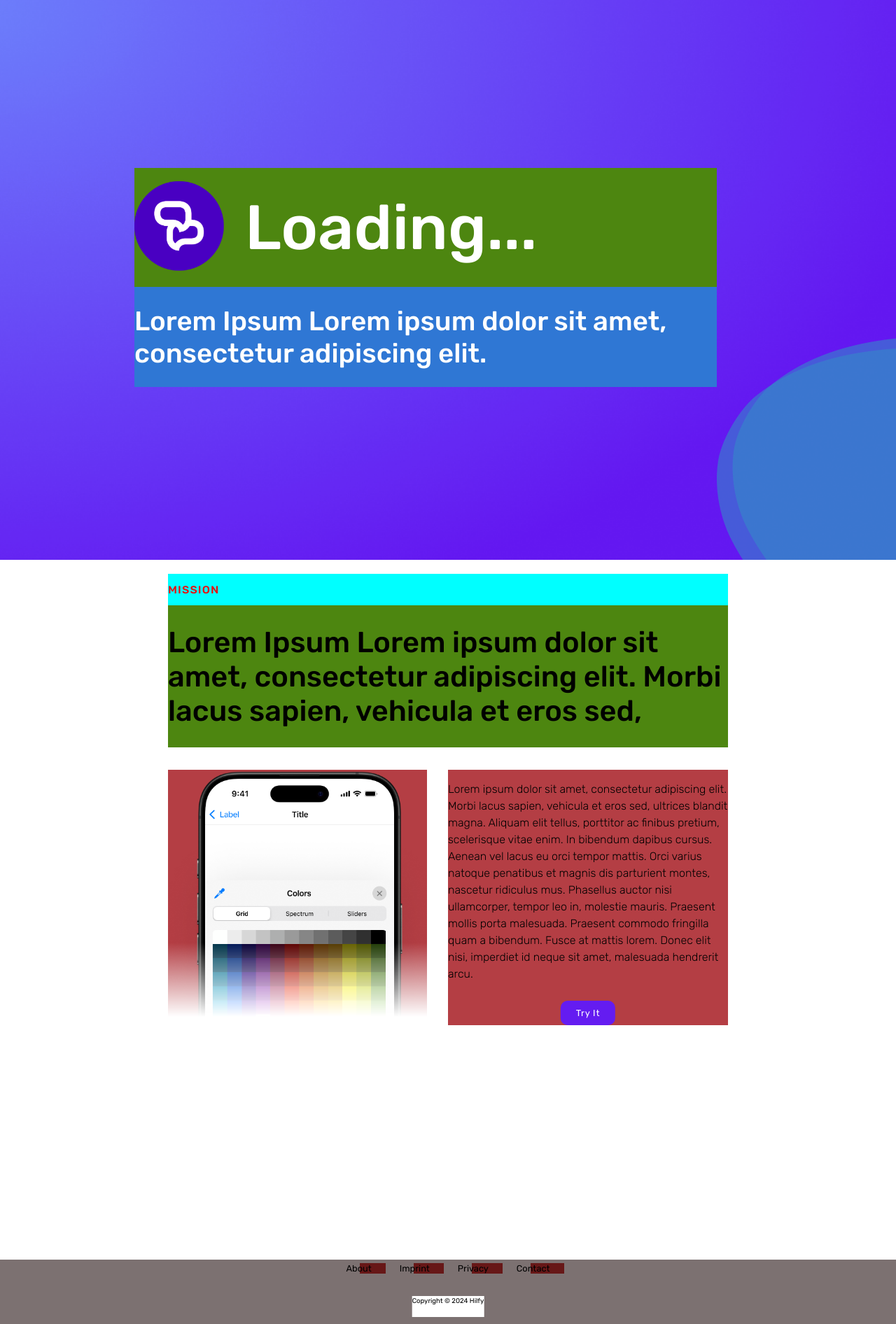
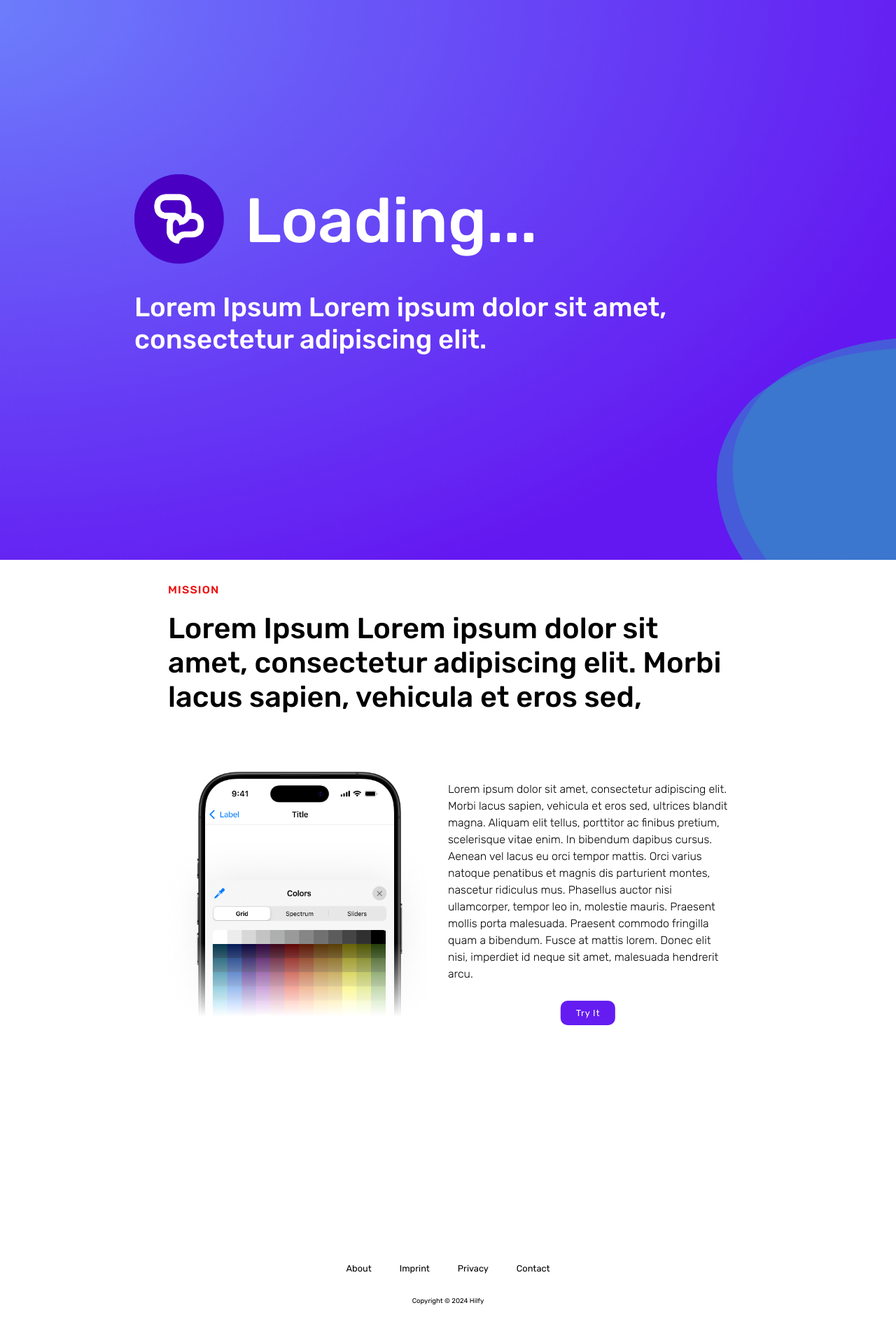
Before and after one commit to dubmix/RAG-chatbot, a React (Create React App) app in the folder client/: page / in a window 1280 px wide. Shown: the top 1892 px of the page at 70% size. Built offline with nearby package versions, Linux system fonts and the light colour scheme; no server answers.

Commit message:
rm color blocks

```diff
--- a/client/src/App.tsx
+++ b/client/src/App.tsx
@@ -8,7 +8,7 @@ import Login from './Login.tsx';
 import Home from './Home.tsx';
 import './styles/app.css';
 
-const TIMEOUT = 30000 * 1000;
+const TIMEOUT = 30 * 1000;
 const VALIDATION_INTERVAL = 5 * 1000;
 // @ts-ignore
 const apiBaseHost = process.env.REACT_APP_BASE_URL || 'https://hilfy.co';
--- a/client/src/Home.tsx
+++ b/client/src/Home.tsx
@@ -1,6 +1,5 @@
 import React from 'react';
 import Title from './components/Title.tsx';
-import Menu from './components/Menu.tsx';
 import './styles/home.css';
 
 function Home() {
@@ -27,10 +26,10 @@ function Home() {
     </div>
     <footer className="footer">
       <ul className="footer-links">
-          <li><a href="/about">About</a></li>
-          <li><a href="/imprint">Imprint</a></li>
-          <li><a href="/privacy">Privacy</a></li>
-          <li><a href="/contact">Contact</a></li>
+          <li><a href="/chat">About</a></li>
+          <li><a href="/chat">Imprint</a></li>
+          <li><a href="/chat">Privacy</a></li>
+          <li><a href="/chat">Contact</a></li>
       </ul>
       <p className="copyright">Copyright &copy; 2024 Hilfy</p>
     </footer>
--- a/client/src/styles/home.css
+++ b/client/src/styles/home.css
@@ -20,7 +20,6 @@
 }
 
 .title-div {
-    background-color: aqua;
     position: absolute;
     top: 20px;
     left: clamp(50px, 50vw - 400px, calc(50vw - 400px));
@@ -32,9 +31,8 @@
 }
 
 .subtitle-div {
-    background-color: rgb(77, 134, 16);
     position: absolute;
-    top: 65px;
+    top: 45px;
     max-height: 220px;
     max-width: 800px;
     left: clamp(50px, 50vw - 400px, calc(50vw - 400px));
@@ -46,7 +44,6 @@
 }
 
 .content-div {
-    background-color: rgb(180, 62, 68);
     position: absolute;
     top: 300px;
     right: clamp(50px, 50vw - 400px, calc(50vw - 400px));
@@ -56,7 +53,6 @@
 }
 
 .image-div {
-    background-color: rgb(77, 134, 16);
     position: absolute;
     top: 300px;
     left: clamp(50px, 50vw - 400px, calc(50vw - 400px));
@@ -64,7 +60,6 @@
 }
 
 .image-div img {
-    background-color: rgb(180, 62, 68);
     width: 370px;
     display: block;
     height: auto;
@@ -114,7 +109,6 @@
 }
 
 .footer {
-    background-color: #7c7171;
     position: relative;
     left: 0;
     right: 0;
@@ -140,7 +134,6 @@
 .footer-links li {
     display: inline-flex;
     margin: 0 20px;
-    background-color: #671717;
 }
 
 .fixed-shape {
--- a/client/src/styles/title.css
+++ b/client/src/styles/title.css
@@ -1,5 +1,4 @@
 .title {
-    background-color: rgb(77, 134, 16);
     position: absolute;
     top: 30%;
     bottom: calc(20px + 40%);
@@ -7,7 +6,7 @@
     display: flex;
     align-items: center;
     right: 20%;
-    height: 170px;
+    height: 150px;
 }
 
 .image-container {
@@ -33,7 +32,6 @@
 }
 
 .header {
-    background-color: rgb(47, 119, 212);
     position: absolute;
     top: 100%;
 }
```
